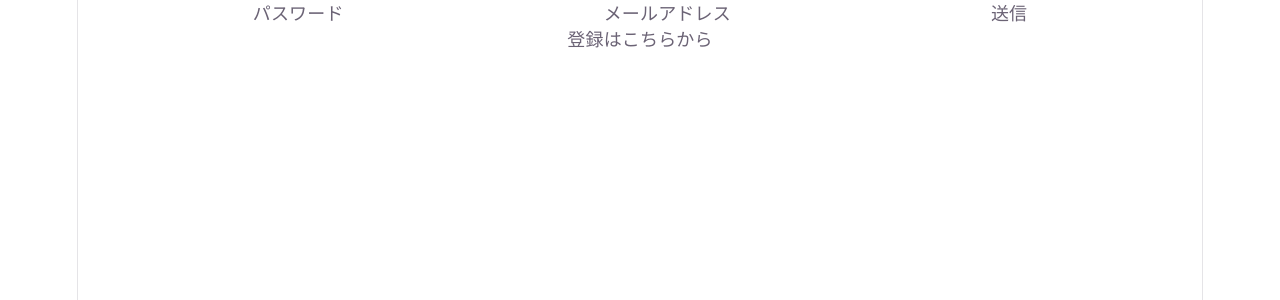
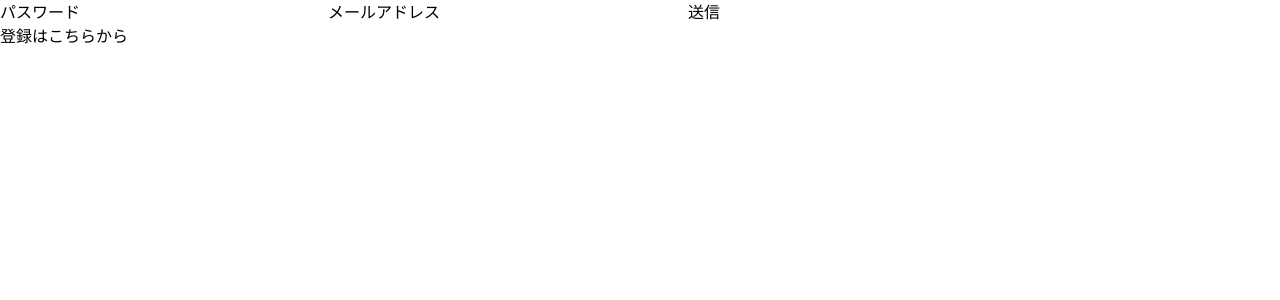
Before and after one commit to mozu2/React-book-app, a React (Vite) app: page /login in a window 1280 px wide. Shown: the top 300 px of the page. Built offline with nearby package versions, Linux system fonts and the light colour scheme.

Commit message:
feat:書籍一覧画面作成。＋TailCSSでのデザイン

```diff
--- a/src/BookList.jsx
+++ b/src/BookList.jsx
@@ -23,9 +23,21 @@ const BookList = () => {
     }, []);
 
     return (
-        <>
-            <h1>書籍一覧</h1>
-        </>
+        <div className='bg-lime-400' >
+            <div className="max-w-4xl mx-auto p-8 " >
+                <h1 className='text-5xl font-bold mb-6'>書籍一覧</h1>
+                <div className='grid grid-cols-1 gap-4'>
+                    {books.map((book) => (
+                        <div key={book.id} className='bg-white shadow rounded-lg p-6'>
+                            <h2 className='text-xl text-black font-bold'>{book.title}</h2>
+                            <a href={book.url} className='text-blue-500 mt-2 hover:text-blue-900 transition duration-200'>{book.url}</a>
+                            <p className='text-gray-700 mt-2'>{book.detail}</p>
+                            <p className='text-gray-400 mt-2'>{book.review}</p>
+                        </div>
+                    ))}
+                </div>
+            </div>
+        </div>
     )
 }
 export default BookList;
--- a/src/Login.jsx
+++ b/src/Login.jsx
@@ -1,11 +1,14 @@
 import { useState } from 'react';
 import { useForm } from 'react-hook-form'
 import Signup from './Signup';
+import { useNavigate } from 'react-router-dom';
+
 
 
 
 const Login = () => {
 
+    const navigate = useNavigate();
 
     const onsubmit = async (data) => {
 
@@ -19,8 +22,13 @@ const Login = () => {
 
         });
 
+        const result = await response.json();
+        const token = result.token;
+        localStorage.setItem('token', token);
+
         if (response.ok) {
             alert('ログインが完了しました。');
+            navigate('/books');
         } else {
             alert('ログインに失敗しました。');
         }
--- a/src/index.css
+++ b/src/index.css
@@ -1,117 +1 @@
 @import "tailwindcss";
-
-:root {
-  --text: #6b6375;
-  --text-h: #08060d;
-  --bg: #fff;
-  --border: #e5e4e7;
-  --code-bg: #f4f3ec;
-  --accent: #aa3bff;
-  --accent-bg: rgba(170, 59, 255, 0.1);
-  --accent-border: rgba(170, 59, 255, 0.5);
-  --social-bg: rgba(244, 243, 236, 0.5);
-  --shadow:
-    rgba(0, 0, 0, 0.1) 0 10px 15px -3px, rgba(0, 0, 0, 0.05) 0 4px 6px -2px;
-
-  --sans: system-ui, 'Segoe UI', Roboto, sans-serif;
-  --heading: system-ui, 'Segoe UI', Roboto, sans-serif;
-  --mono: ui-monospace, Consolas, monospace;
-
-  font: 18px/145% var(--sans);
-  letter-spacing: 0.18px;
-  color-scheme: light dark;
-  color: var(--text);
-  background: var(--bg);
-  font-synthesis: none;
-  text-rendering: optimizeLegibility;
-  -webkit-font-smoothing: antialiased;
-  -moz-osx-font-smoothing: grayscale;
-
-  @media (max-width: 1024px) {
-    font-size: 16px;
-  }
-}
-
-@media (prefers-color-scheme: dark) {
-  :root {
-    --text: #9ca3af;
-    --text-h: #f3f4f6;
-    --bg: #16171d;
-    --border: #2e303a;
-    --code-bg: #1f2028;
-    --accent: #c084fc;
-    --accent-bg: rgba(192, 132, 252, 0.15);
-    --accent-border: rgba(192, 132, 252, 0.5);
-    --social-bg: rgba(47, 48, 58, 0.5);
-    --shadow:
-      rgba(0, 0, 0, 0.4) 0 10px 15px -3px, rgba(0, 0, 0, 0.25) 0 4px 6px -2px;
-  }
-
-  #social .button-icon {
-    filter: invert(1) brightness(2);
-  }
-}
-
-body {
-  margin: 0;
-}
-
-#root {
-  width: 1126px;
-  max-width: 100%;
-  margin: 0 auto;
-  text-align: center;
-  border-inline: 1px solid var(--border);
-  min-height: 100svh;
-  display: flex;
-  flex-direction: column;
-  box-sizing: border-box;
-}
-
-h1,
-h2 {
-  font-family: var(--heading);
-  font-weight: 500;
-  color: var(--text-h);
-}
-
-h1 {
-  font-size: 56px;
-  letter-spacing: -1.68px;
-  margin: 32px 0;
-
-  @media (max-width: 1024px) {
-    font-size: 36px;
-    margin: 20px 0;
-  }
-}
-
-h2 {
-  font-size: 24px;
-  line-height: 118%;
-  letter-spacing: -0.24px;
-  margin: 0 0 8px;
-
-  @media (max-width: 1024px) {
-    font-size: 20px;
-  }
-}
-
-p {
-  margin: 0;
-}
-
-code,
-.counter {
-  font-family: var(--mono);
-  display: inline-flex;
-  border-radius: 4px;
-  color: var(--text-h);
-}
-
-code {
-  font-size: 15px;
-  line-height: 135%;
-  padding: 4px 8px;
-  background: var(--code-bg);
-}
```
Also changed, not shown: src/App.css (+8 -5 lines).
